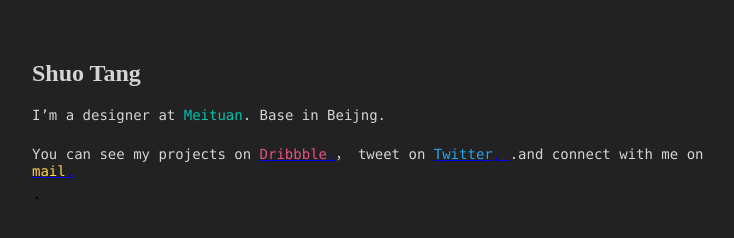
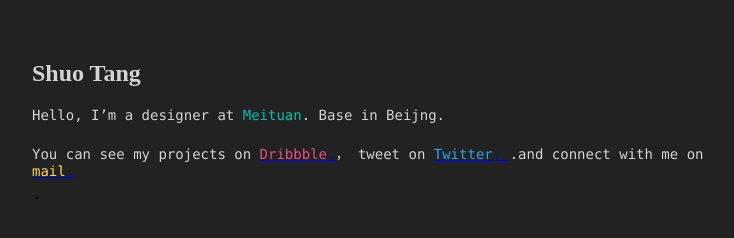
Before and after one commit to shuotang/shuotang.github.io, a plain HTML site: page index.html in a window 1280 px wide. Shown: the whole page, without its empty margins (248-982 px from the left). Drawn offline with Linux system fonts and the light colour scheme.

Commit message:
Update index.html

```diff
--- a/index.html
+++ b/index.html
@@ -19,7 +19,7 @@
 
     <div class="container">
       <section id="main_content">
-        <p>I’m a designer at <span class="meituan">Meituan</span>. Base in Beijng.</p>
+        <p>Hello, I’m a designer at <span class="meituan">Meituan</span>. Base in Beijng.</p>
         <p>You can see my projects on <a class="dribbble" href="http://dribbble.com/shuotang" target="_blank"><span class="dribbble">Dribbble</span>.</a>， tweet on <a class="twitter" href="https://twitter.com/shuotang" target="_blank"><span class="twitter">Twitter</span>, </a>.and connect with me on <a href="mailto:shuotang@icloud.com?subject=Hello%20Ouhsgn."><span class="mail">mail</span>.</a>
 </p>.</p>
       </section>
```
